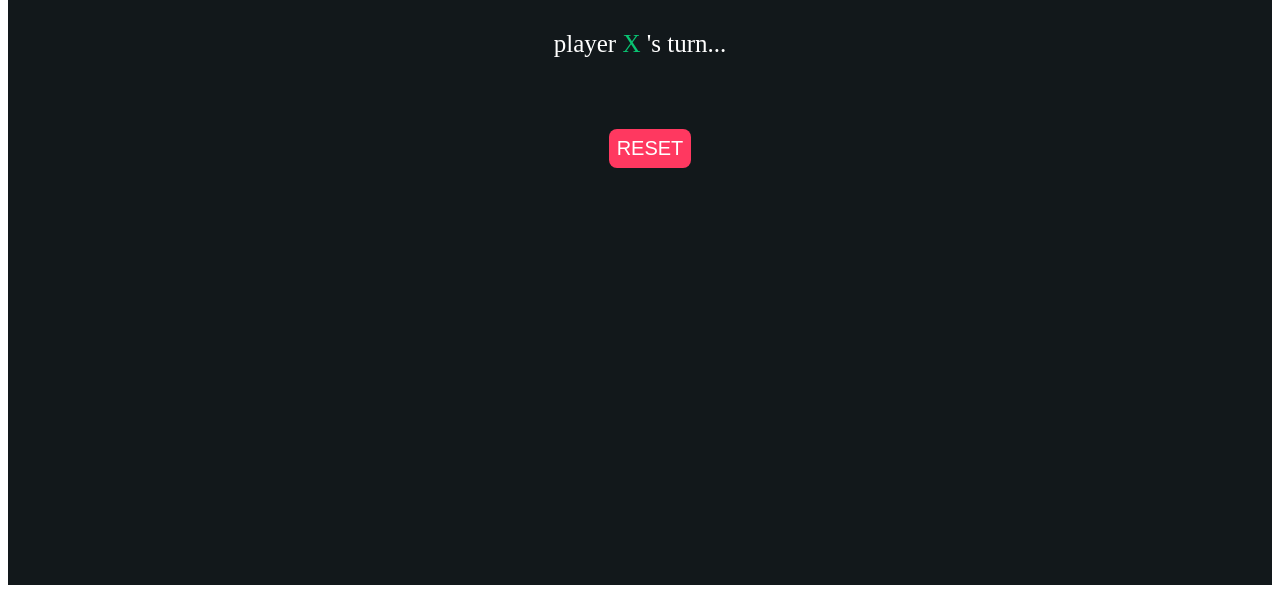
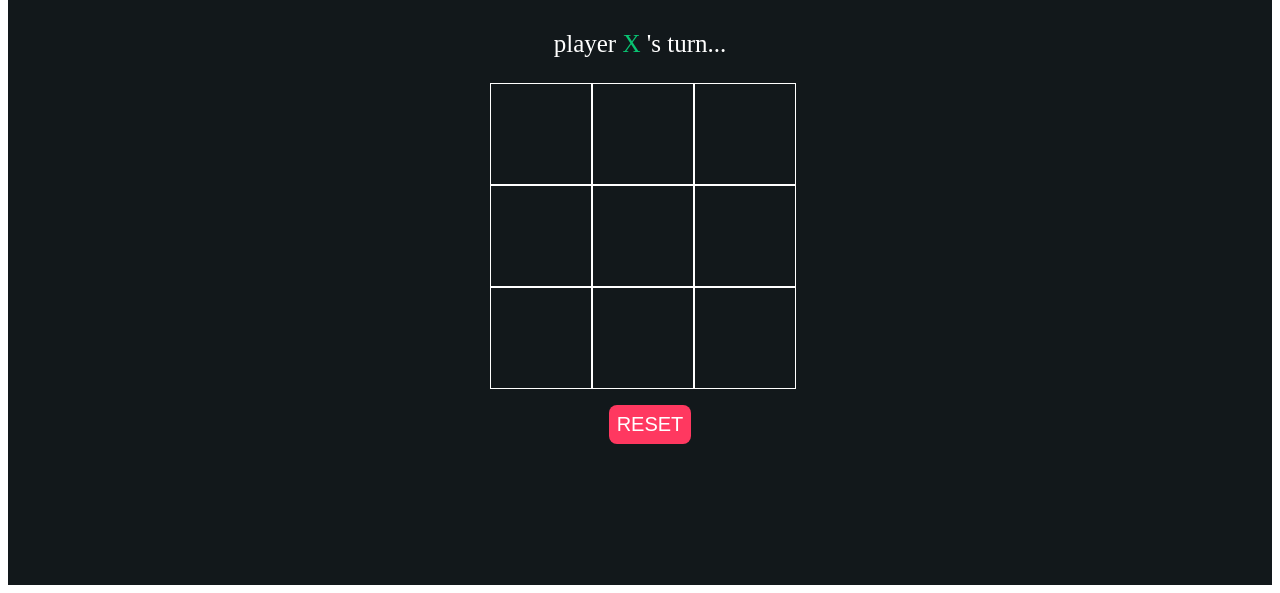
Before and after one commit to SinaSh10/x-o-game, a plain HTML site: page index.html in a window 1280 px wide. Shown: the part 224-817 px from the top of the page. Drawn offline with Linux system fonts and the light colour scheme.

Commit message:
game rule created

```diff
--- a/index.html
+++ b/index.html
@@ -16,15 +16,15 @@
             player <span class="display-player playerX">X</span> 's turn...
         </section>
         <section class="container">
-            <div class="title"></div>
-            <div class="title"></div>
-            <div class="title"></div>
-            <div class="title"></div>
-            <div class="title"></div>
-            <div class="title"></div>
-            <div class="title"></div>
-            <div class="title"></div>
-            <div class="title"></div>
+            <div class="tile"></div>
+            <div class="tile"></div>
+            <div class="tile"></div>
+            <div class="tile"></div>
+            <div class="tile"></div>
+            <div class="tile"></div>
+            <div class="tile"></div>
+            <div class="tile"></div>
+            <div class="tile"></div>
         </section>
         <section class="display announcer hide">
 
```
